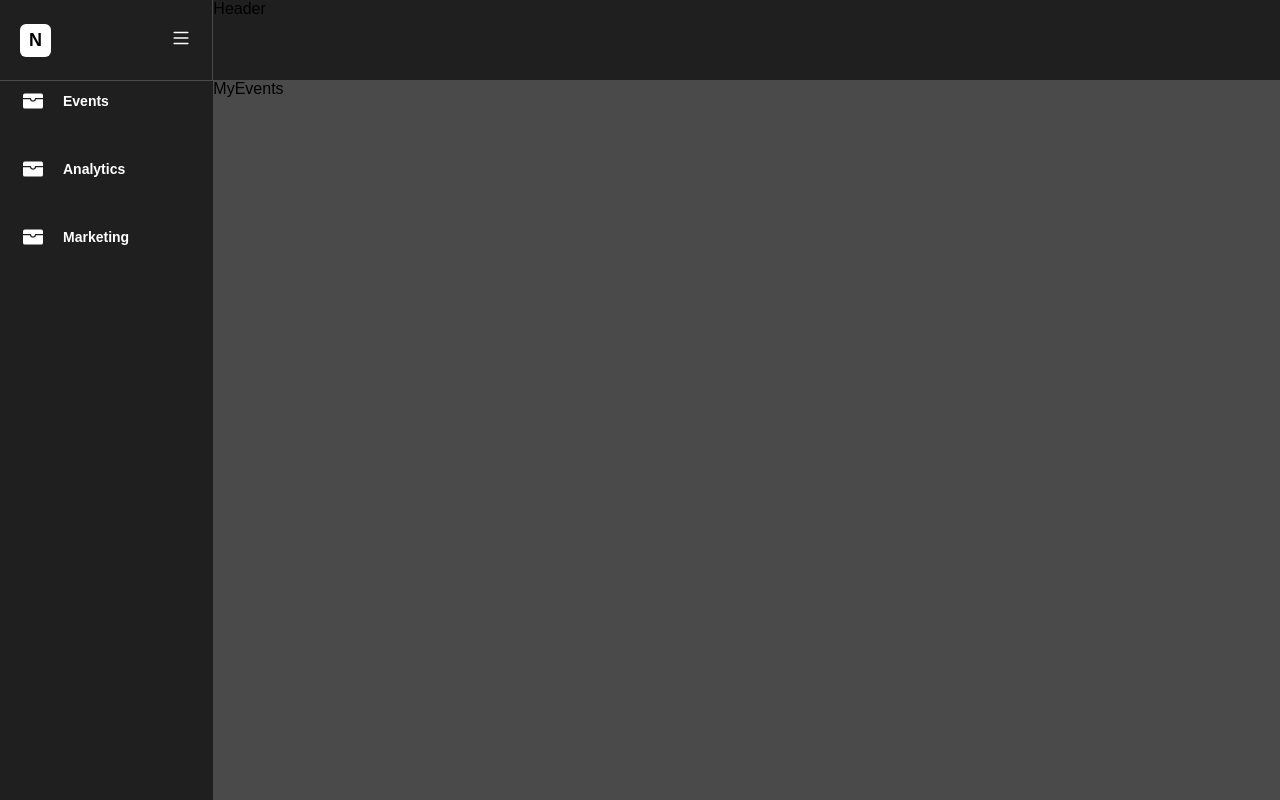
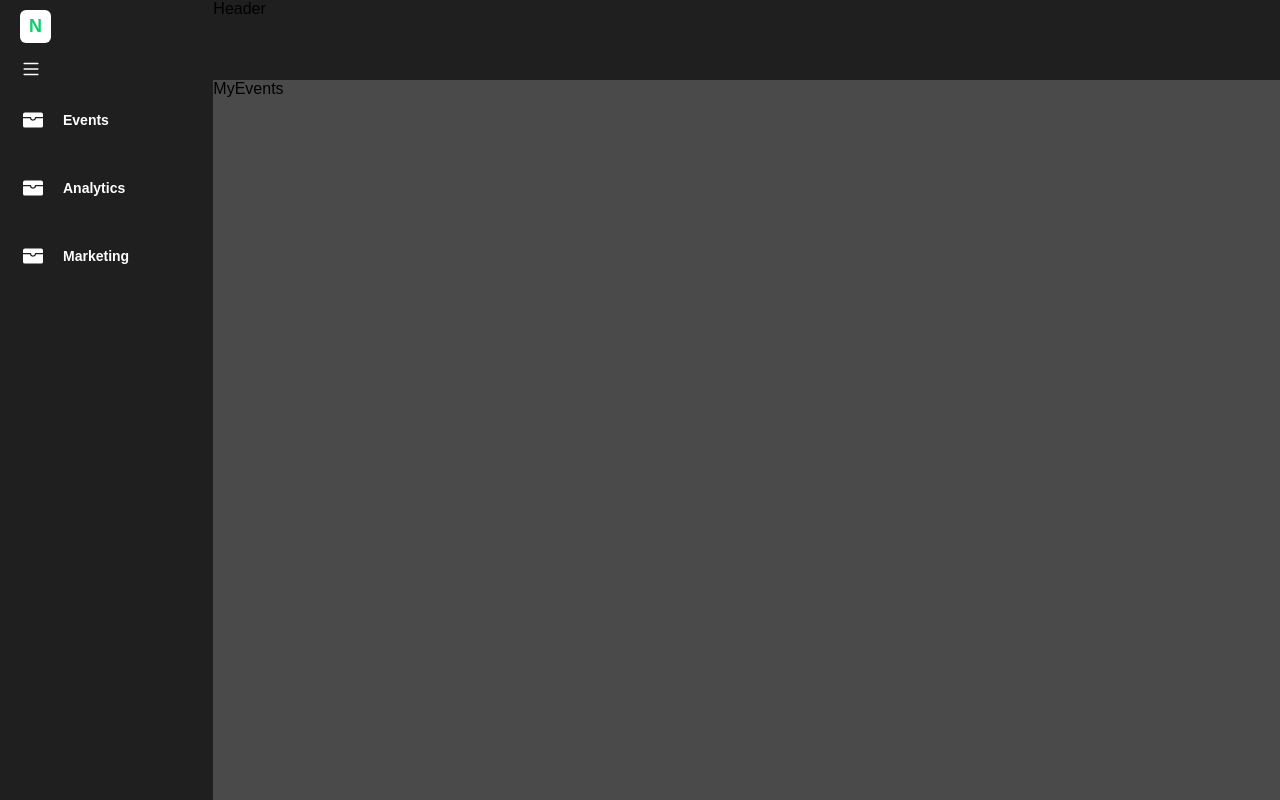
Before and after one commit to Adewale103/Norbs-Event, a React (Create React App) app: page /dashboard in a window 1280 px wide. Built offline with nearby package versions, Linux system fonts and the light colour scheme; a web font is replaced by a local one.

Commit message:
"added side-nav component"

```diff
--- a/src/components/dashboard/SideNav.js
+++ b/src/components/dashboard/SideNav.js
@@ -32,7 +32,7 @@ const SideNav = () => {
             onClick={() => setActiveLink(link)}
             style={activeLink === link ? activeStyle: {color: "white"}  }>
             <BsFillWalletFill fontSize = {20}
-            style={{marginRight: "20px"}}
+            style={width === "20%" && {marginRight: "20px"}}
             color={activeLink === link ? 'var(--primary_green)' :  "white"}/>
             { width === "20%" && link}
             </button>
--- a/src/views/dashboard/dashboard.css
+++ b/src/views/dashboard/dashboard.css
@@ -20,23 +20,23 @@
   background-color: var(--dashboard_accent);
 }
 
+
 .sideNavLogoSection{
- border-right: 1px solid var(--dashboard_accent);
- border-bottom: 1px solid var(--dashboard_accent);
- height: 10%;
- display: flex;
- justify-content: space-between;
- align-items: center;
- padding: 0 20px;
+  height: 10%;
+  display: column;
+  justify-content: space-between;
+  padding: 10px 20px;
 }
 
 #sideNavLogo{
   background-color: white;
-  color: var(--primary-green);
+  color: var(--primary_green);
   font-weight: bold;
   padding: 6px 9px;
   font-size: 18px;
   border-radius: 6px;
+  width: min-content;
+  margin-bottom: 15px;
 }
 
 .sideNavLinks > {
```
